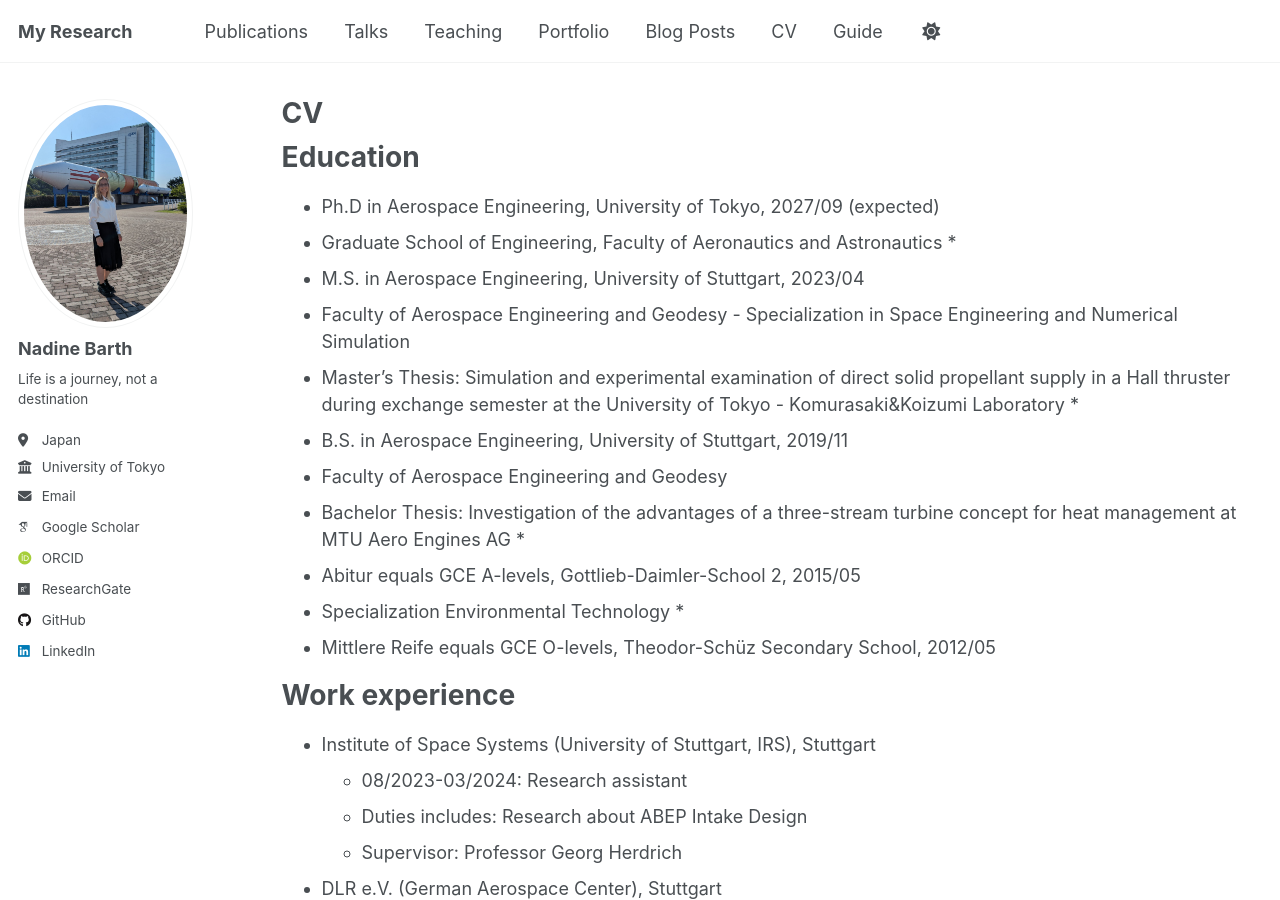
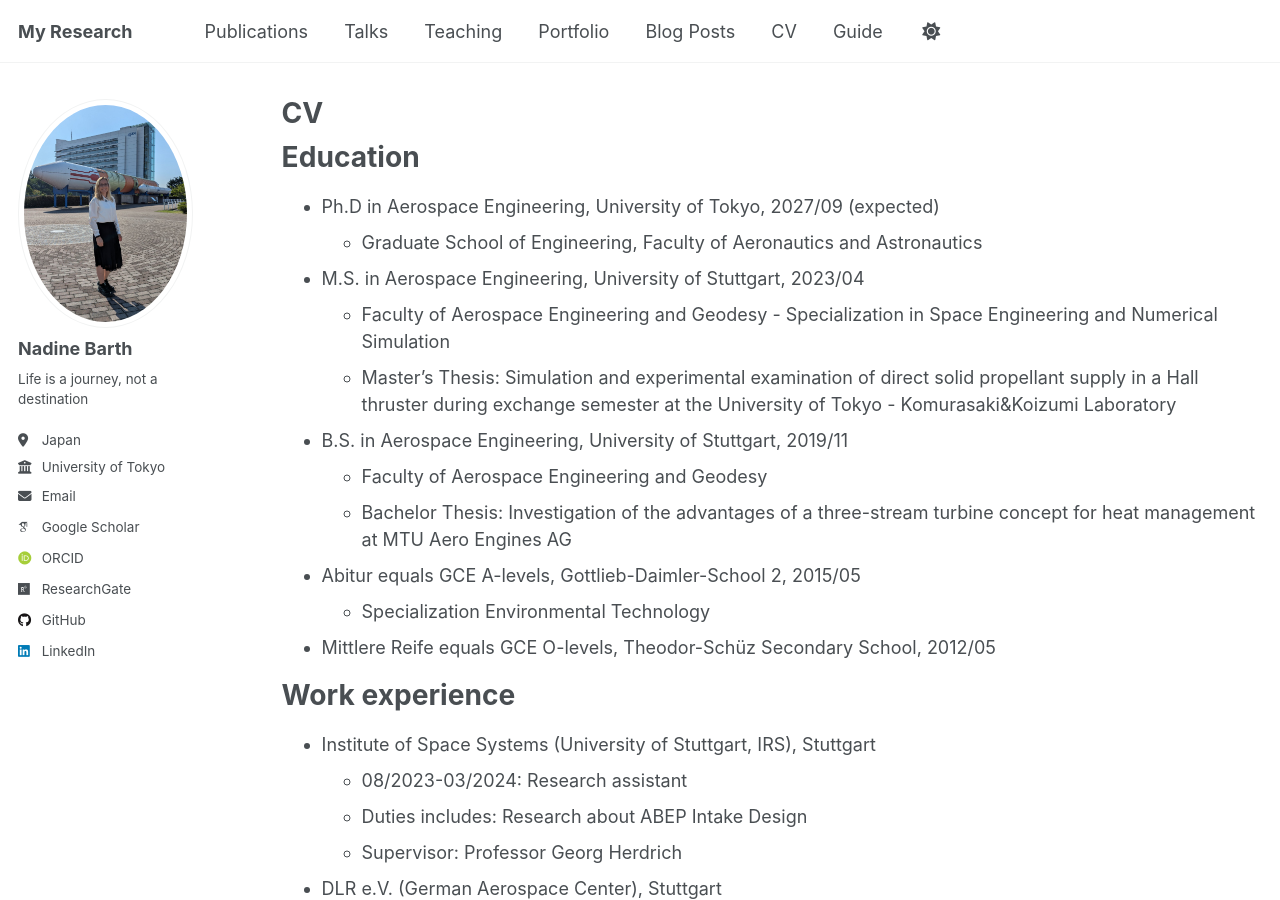
Before and after one commit to Barth-Nadine/Research, a Jekyll site: the page built from _pages/cv.md, in a window 1280 px wide and 900 px high. Built offline with Jekyll 4.4.1, drawn with Linux system fonts in a browser that asks for light colours; some web fonts are replaced.

Commit message:
corrected_Education

```diff
--- a/_pages/cv.md
+++ b/_pages/cv.md
@@ -12,19 +12,19 @@ redirect_from:
 Education
 ======
 * Ph.D in Aerospace Engineering, University of Tokyo, 2027/09 (expected)
-* Graduate School of Engineering, Faculty of Aeronautics and Astronautics
-*
+	* Graduate School of Engineering, Faculty of Aeronautics and Astronautics
+
 * M.S. in Aerospace Engineering, University of Stuttgart, 2023/04
-* Faculty of Aerospace Engineering and Geodesy - Specialization in Space Engineering and Numerical Simulation
-* Master’s Thesis: Simulation and experimental examination of direct solid propellant supply in a Hall thruster during exchange semester at the University of Tokyo - Komurasaki&Koizumi Laboratory
-*
+	* Faculty of Aerospace Engineering and Geodesy - Specialization in Space Engineering and Numerical Simulation
+	* Master’s Thesis: Simulation and experimental examination of direct solid propellant supply in a Hall thruster during exchange semester at the University of Tokyo - Komurasaki&Koizumi Laboratory
+
 * B.S. in Aerospace Engineering, University of Stuttgart, 2019/11
-* Faculty of Aerospace Engineering and Geodesy
-* Bachelor Thesis: Investigation of the advantages of a three-stream turbine concept for heat management at MTU Aero Engines AG
-*
+	* Faculty of Aerospace Engineering and Geodesy
+	* Bachelor Thesis: Investigation of the advantages of a three-stream turbine concept for heat management at MTU Aero Engines AG
+
 * Abitur equals GCE A-levels, Gottlieb-Daimler-School 2, 2015/05
-* Specialization Environmental Technology
-*
+	* Specialization Environmental Technology
+
 * Mittlere Reife equals GCE O-levels, Theodor-Schüz Secondary School, 2012/05
 
 
```
